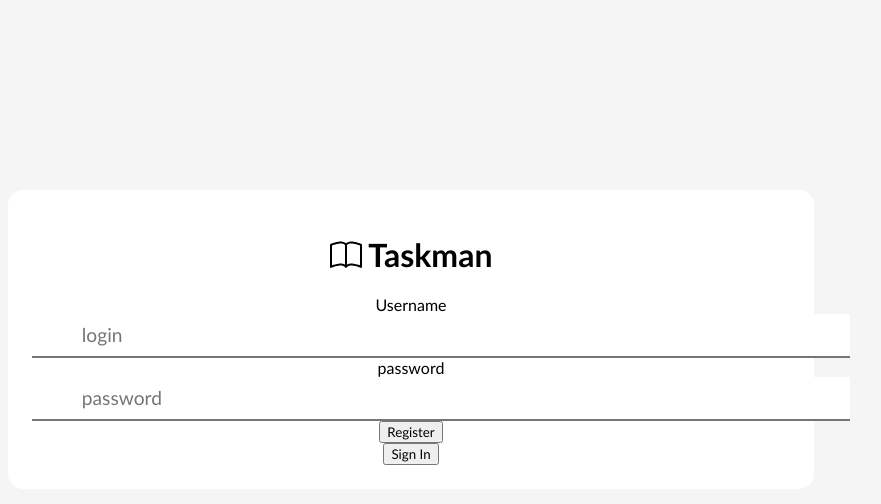
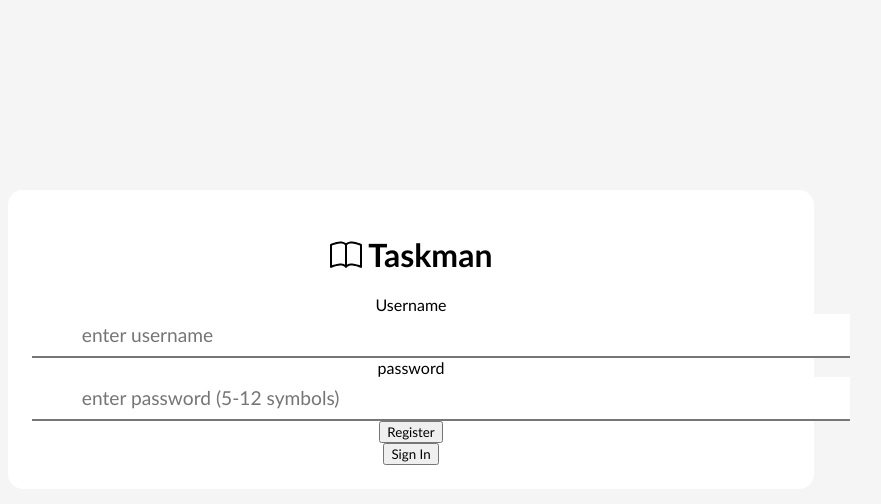
Before and after one commit to Dan123655/taskman_db, a React (Create React App) app: page / in a window 1280 px wide. Both pictures are taken after a click on the button "Sign Up". Shown: the top 504 px of the page, without its empty margins (229-1110 px from the left). Built offline with nearby package versions, Linux system fonts and the light colour scheme.

Commit message:
api route

```diff
--- a/src/App.js
+++ b/src/App.js
@@ -18,6 +18,9 @@ function App() {
   const [bearer, setBearer] = useState("");
   const [loginData, setLoginData] = useState("");
   const [reasonToUpdateDB, anyChangeIsA] = useState("default_no_call");
+  const [regButton, setRegButton] = useState(false)
+  const [loginLog, setLoginLog] = useState('')
+  const [regLog, setRegLog] = useState('')
 
 
 
@@ -97,7 +100,7 @@ function App() {
             credentials: "true",
           },
         };
-        await fetch("http://localhost:3500/auth/tasks", reqOptions)
+        await fetch("https://node-auth-seven.vercel.app//api/tasks", reqOptions)
           .then((res) => res.json())
 
           .then((data) => {
@@ -128,7 +131,7 @@ InitialFetch()
 
   return (
     <taskContext.Provider
-      value={{token,setToken,bearer,setBearer,loginData,setLoginData,tasks,setTasks,login,setLogin,signButton,setSignButton,regComplete,setRegComplete}}
+      value={{regLog,setRegLog,loginLog,setLoginLog,token,setToken,bearer,setBearer,loginData,setLoginData,tasks,setTasks,login,setLogin,signButton,setSignButton,regComplete,setRegComplete,regButton,setRegButton}}
     >
       <div className="App">
         <div className="app-title">
--- a/src/Login.js
+++ b/src/Login.js
@@ -1,19 +1,17 @@
-import React, { useState, useContext,} from "react";
+import React, { useState, useContext } from "react";
 import { taskContext } from "./taskContext";
-
 
 function Login() {
   const { login, setLogin, tasks, setTasks } = useContext(taskContext);
   const [username, setUsername] = useState("");
   const [password, setPassword] = useState("");
-  const { signButton, setSignButton } = useContext(taskContext);
-
+  const {loginLog,setLoginLog,regLog,setRegLog, signButton, setSignButton,regButton,setRegButton } = useContext(taskContext);
+  // const [result,setResult] = useState('')
 
   const SignOut = () => {
     localStorage.clear();
-    window.location.reload()
-  }
-
+    window.location.reload();
+  };
 
   const signIn = async (e) => {
     e.preventDefault();
@@ -26,49 +24,48 @@ function Login() {
 
       body: JSON.stringify({ username: username, password: password }),
     };
-    await fetch("http://localhost:3500/auth/login", requestOptions)
+    await fetch("https://node-auth-seven.vercel.app//login", requestOptions)
       .then((res) => res.json())
 
       .then((data) => {
-
         if (data.token) {
           localStorage.setItem("token", data.token);
-          setLogin(true)
-          console.log(data.token);
+          setLogin(true);
+          // console.log(data.token);
           window.location.reload();
-
         }
-        console.log(data);
-
-
+        // console.log(data);
+        if (data.notfound) { setLoginLog(<h3>user {data.username} was not found</h3>)}
+        if (data.incorrect) { setLoginLog(<h3>incorrect password</h3>)}
+        if (data.error) { setLoginLog(<h3>login error. try again later</h3>)}
       })
 
       .catch((err) => {
         console.log(err);
       });
 
-    // .then(data => this.setState({ postId: data.id }))
   };
   const handleSubmit = (e) => {
-    console.log(username, password);
-    console.log("handlesubmit");
+    // console.log(username, password);
+    // console.log("handlesubmit");
     signIn(e);
-    // e.preventdefault();
-
-  }
-
+  };
 
   const button = () => {
-    setSignButton(true)
-
-
+    setSignButton(true);
+    setRegButton(false)
+    setRegLog(<></>)
   };
 
   return (
-    <>{!login?<>
-      {signButton ? <>
-        {!login ?
-          <>{
+    <>
+      {!login ? (
+        <>
+          {signButton ? (
+            <>
+              {!login ? (
+                <>
+                  {
                     <form id="myform2" onSubmit={handleSubmit}>
                       <label htmlFor="login">Username</label>
                       <input
@@ -91,12 +88,34 @@ function Login() {
                       <button id="myform2" type="submit">
                         Sign in
                       </button>
-              <h3></h3>
+                      <>{loginLog}</>
                     </form>
-          }</> : <><button className="signout" onClick={SignOut}>Sign Out</button></>}
-
-      </> : <><button id="0" className="signbut" onClick={button}>Sign In</button></>}
-    </>:<><button id="1" className="signout" onClick={SignOut}>Sign Out</button></>} </>
+                  }
+                </>
+              ) : (
+                <>
+                  <button id="0" className="signout" onClick={SignOut}>
+                    Sign Out
+                  </button>
+                </>
+              )}
+            </>
+          ) : (
+            <>
+              <button className="signbut" onClick={button}>
+                Sign In
+              </button>
+            </>
+          )}
+        </>
+      ) : (
+        <>
+          <button id="1" className="signout" onClick={SignOut}>
+            Sign Out
+          </button>
+        </>
+      )}{" "}
+    </>
   );
 }
 
--- a/src/Register.js
+++ b/src/Register.js
@@ -6,9 +6,9 @@ function Register() {
 
     const [username, setUsername] = useState('');
     const [password, setPassword] = useState('');
-    const [result, setResult] = useState('')
-    const [regButton, setRegButton] = useState(false)
-    const { regComplete, setRegComplete, login, setLogin } = useContext(taskContext)
+    // const [result, setResult] = useState('')
+    // const [regButton, setRegButton] = useState(false)
+    const { regLog,setRegLog,regComplete,loginLog,setLoginLog, setRegComplete, login, setLogin,regButton,setRegButton,signButton,setSignButton } = useContext(taskContext)
 
 
     const regstate = () => { setRegComplete(true) }
@@ -24,12 +24,15 @@ function Register() {
             },
             body: JSON.stringify({ 'username': username, 'password': password })
         };
-        fetch('http://localhost:3500/auth/registration', requestOptions)
+        fetch('https://node-auth-seven.vercel.app//api/registration', requestOptions)
             .then(response => response.json())
             .then(data => {
-                console.log(data);
-                setResult(JSON.stringify(data.message));
-                if (data.success) regstate(); setResult(<h3>Registation successful, sign in below</h3>)
+                // console.log(data);
+                // setResult(JSON.stringify(data.message));
+                if (data.success) regstate(); setRegLog(<h3>Registation successful, sign in below</h3>)
+                if (data.error) ; setRegLog(<h3>registration error. try again later</h3>)
+                if (data.exists) ; setRegLog(<h3>user already exists</h3>)
+                if (data.validation) ; setRegLog(<h3>choose valid username and password (5-12 symbols)</h3>)
             })
 
         // .then(data => this.setState({ postId: data.id }))
@@ -37,7 +40,7 @@ function Register() {
     }
     const handleSubmit = (e) => {
 
-        console.log(username, password)
+        // console.log(username, password)
         console.log('handlesubmit')
         registration(e)
         // e.preventdefault();
@@ -45,6 +48,8 @@ function Register() {
 
     const regButt = () => {
         setRegButton(true)
+        setSignButton(false)
+        setLoginLog(<></>)
     }
 
 
@@ -54,9 +59,9 @@ function Register() {
                 <>
                     <form id='myform2' onSubmit={handleSubmit}>
                         <label htmlFor='login'>Username</label>
-                        <input value={username} onChange={((e) => setUsername(e.target.value))} type='login' placeholder='login' id='login' name='login'></input>
+                        <input value={username} onChange={((e) => setUsername(e.target.value))} type='login' placeholder='enter username' id='login' name='login'></input>
                         <label htmlFor='password'>password</label>
-                        <input value={password} onChange={((e) => setPassword(e.target.value))} type='password' placeholder='password' id='password' name='password'></input>
+                        <input value={password} onChange={((e) => setPassword(e.target.value))} type='password' placeholder='enter password (5-12 symbols)' id='password' name='password'></input>
                         <button id='myform2' type='submit'>Register</button>
 
                     </form>
@@ -64,8 +69,8 @@ function Register() {
                 </> :
                 <><button className='signbut' onClick={regButt}>Sign Up</button></>
             }
-                <>{result}</>
-            </> : <>{result}</>}
+                <>{regLog}</>
+            </> : <>{regLog}</>}
         </>:<></>}
         </>
 
```
Lines whose indentation alone changed are shown as unchanged.
